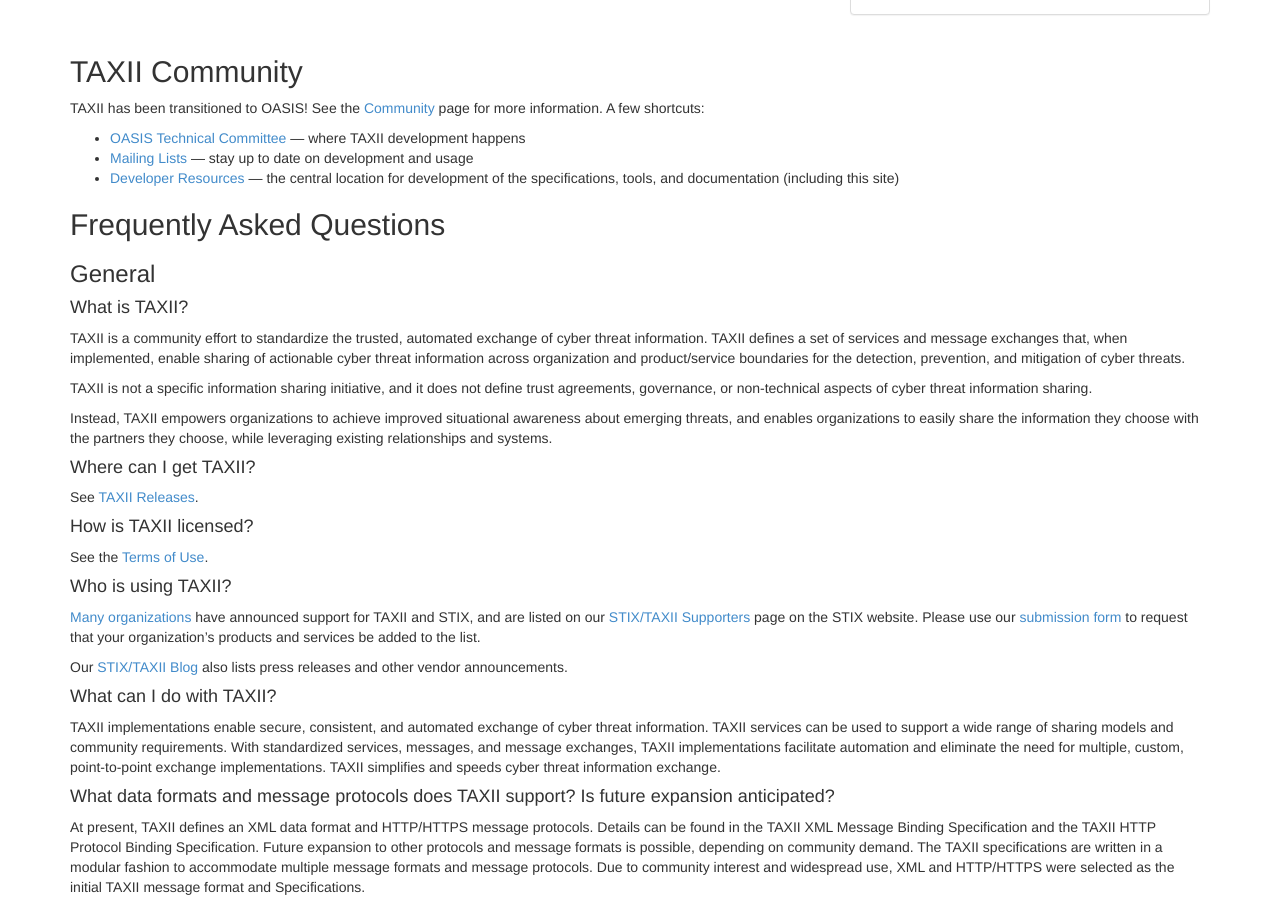
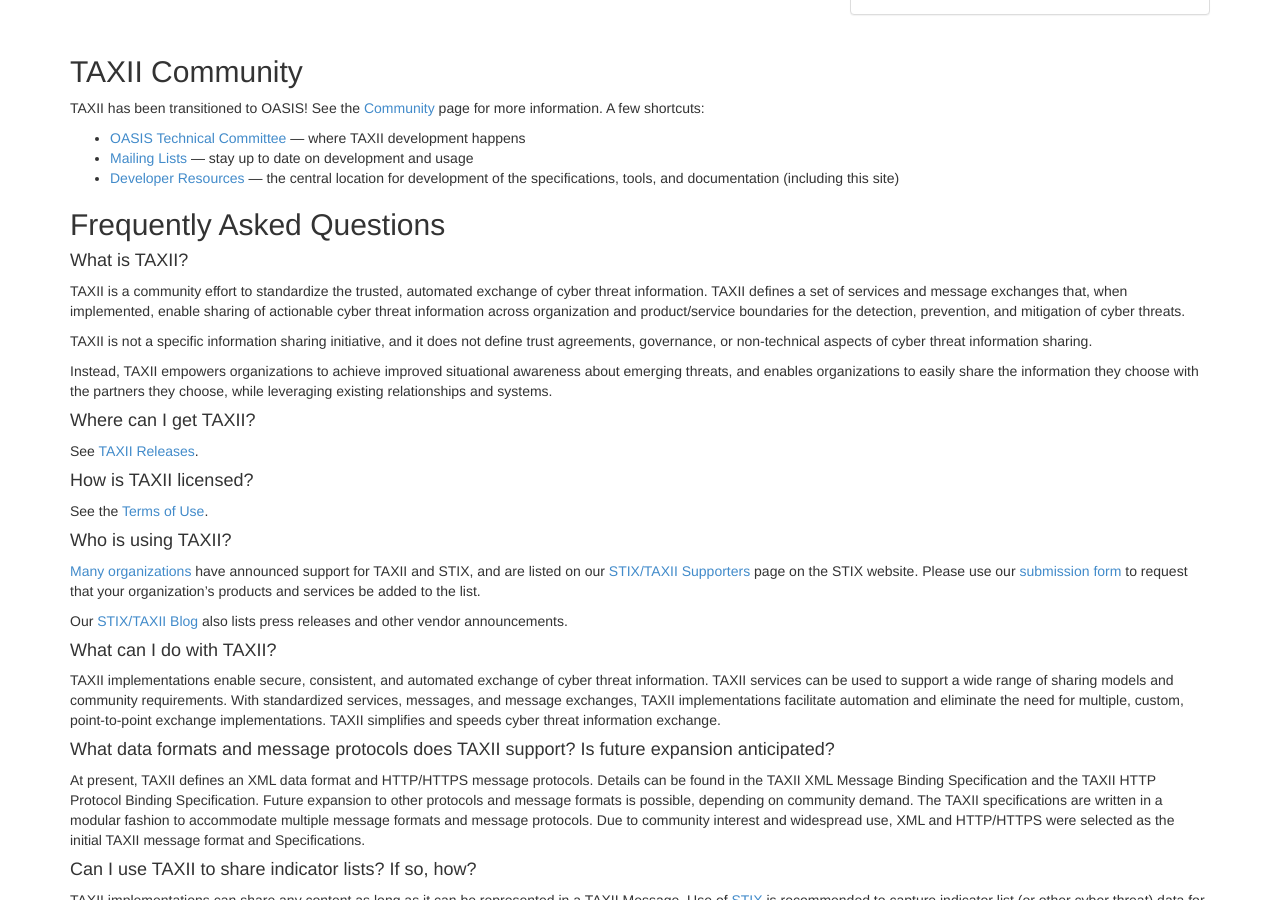
Before and after one commit to TAXIIProject/taxiiproject.github.io, a Jekyll site: the page built from about/index.md, in a window 1280 px wide and 900 px high, scrolled down 1122 px. Built offline with Jekyll 4.4.1, drawn with Linux system fonts in a browser that asks for light colours; Markdown is read by kramdown in place of the engine named in the settings.

Commit message:
Update index.md

```diff
--- a/about/index.md
+++ b/about/index.md
@@ -82,7 +82,6 @@ TAXII has been transitioned to OASIS! See the [Community](http://taxiiproject.gi
 
 ## Frequently Asked Questions
 
-### General
 #### What is TAXII?
 TAXII is a community effort to standardize the trusted, automated exchange of cyber threat information. TAXII defines a set of services and message exchanges that, when implemented, enable sharing of actionable cyber threat information across organization and product/service boundaries for the detection, prevention, and mitigation of cyber threats.
 
```
